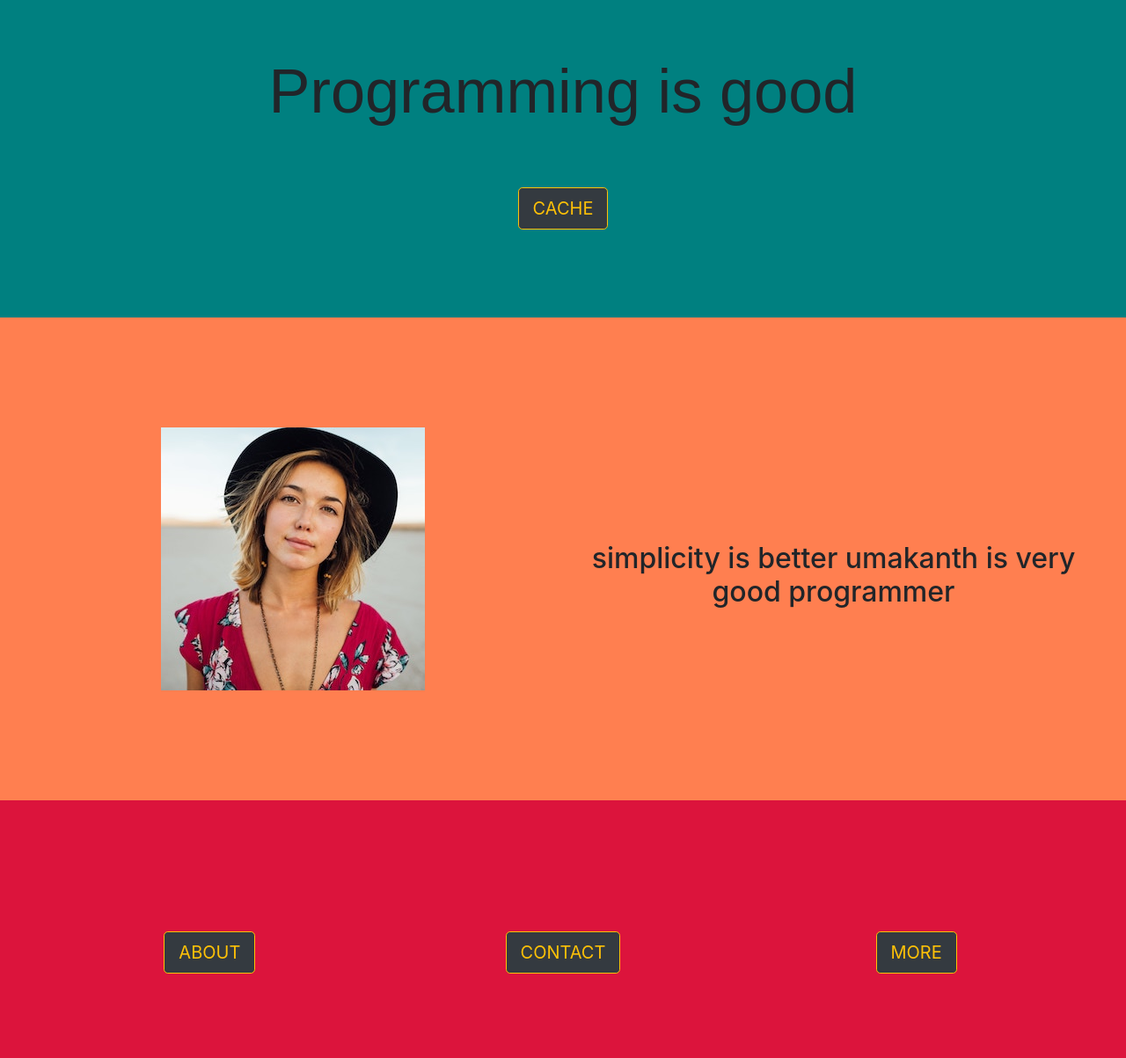
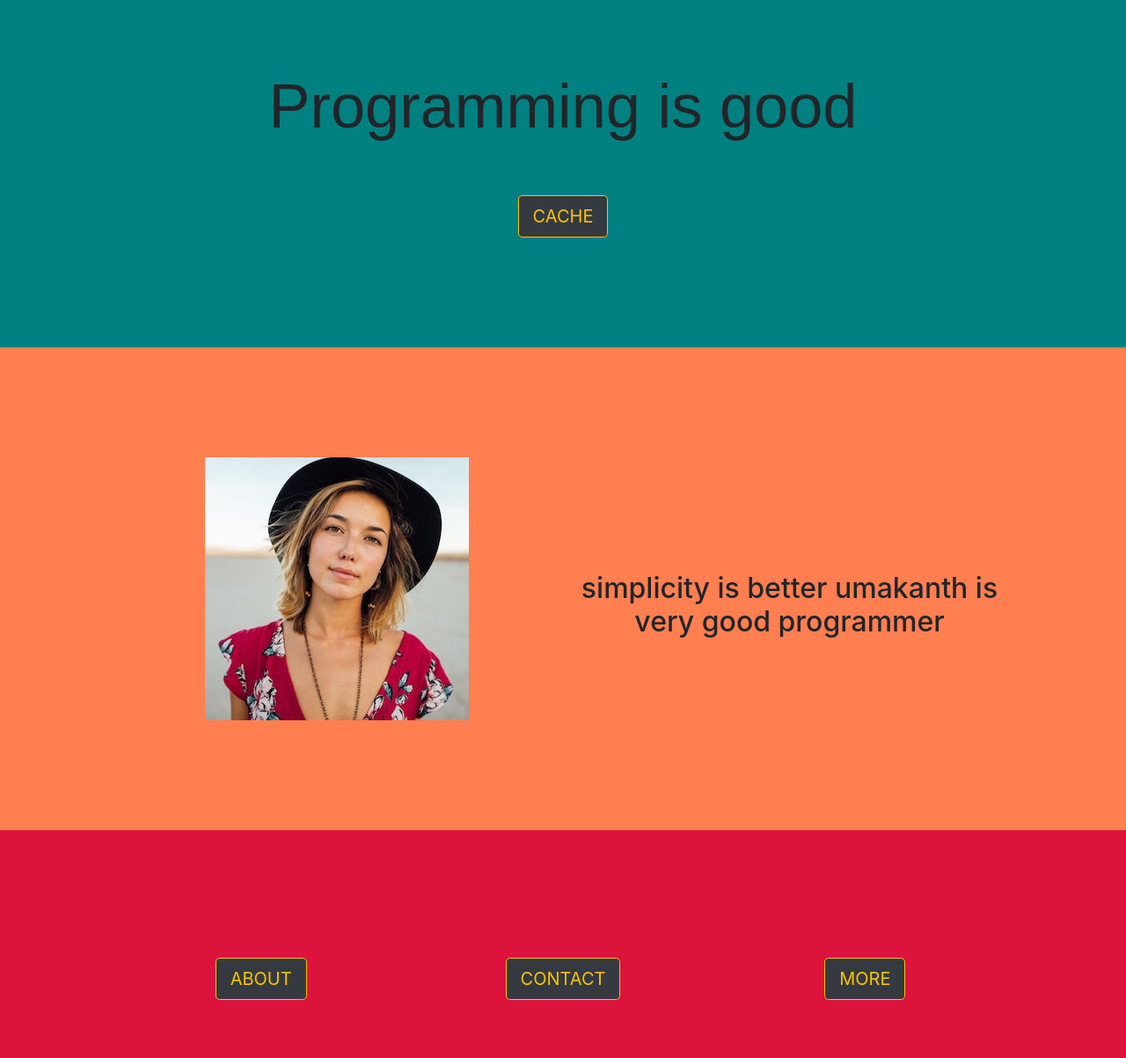
Before and after one commit to GURUCHARAN18/demo, a plain HTML site: page index.html in a window 1280 px wide. Shown: the part 97-1300 px from the top of the page at 88% size. Drawn offline with nearby package versions, Linux system fonts and the light colour scheme.

Commit message:
Update styles.css

```diff
--- a/styles.css
+++ b/styles.css
@@ -3,15 +3,15 @@ body{
 }
 .row1{
     background-color: teal;
-padding: 8% 2%;
+padding: 10%;
 }
 .row2{
     background-color: coral;
-    padding: 10% 2%;
+    padding: 10%;
 }
 .row3{
     background-color: crimson;
-    padding: 10% 3%;
+    padding: 10%;
 }
 h1{
     font-family: "monserrat",sans-serif;
```
